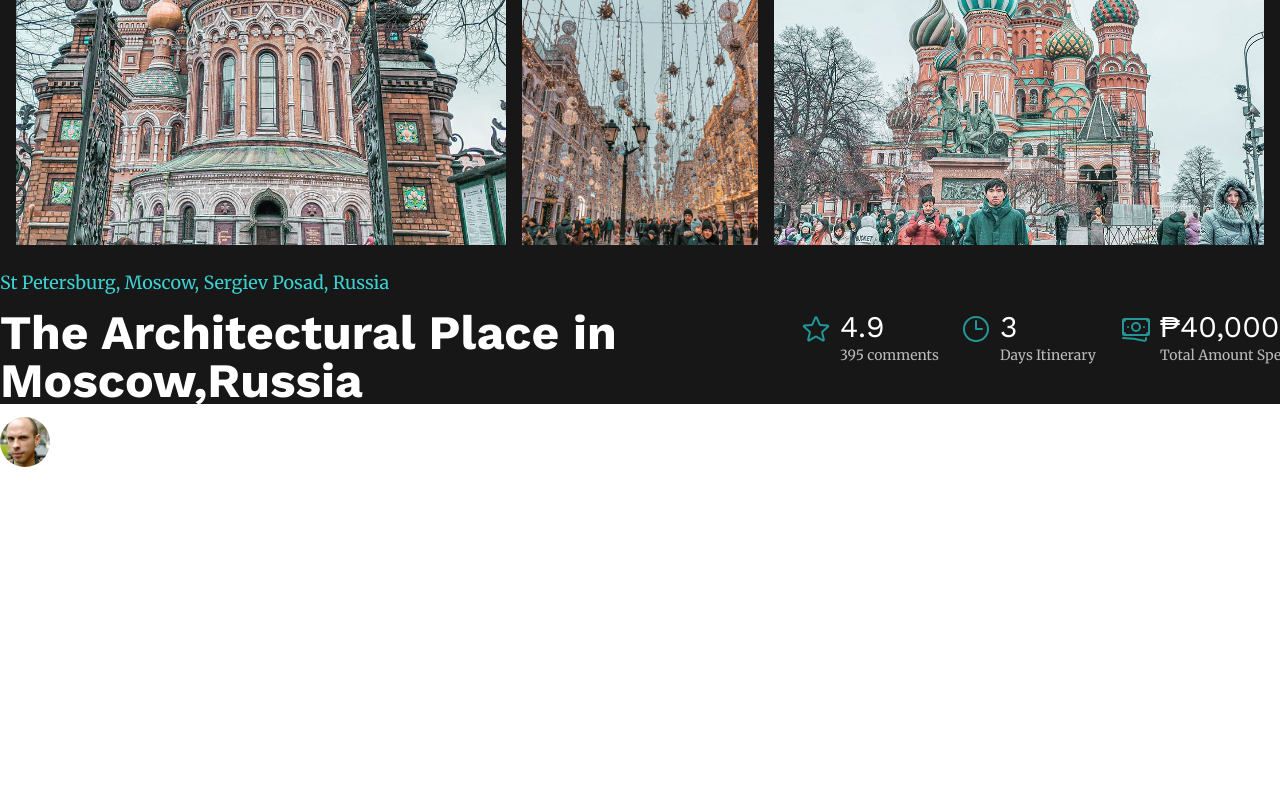
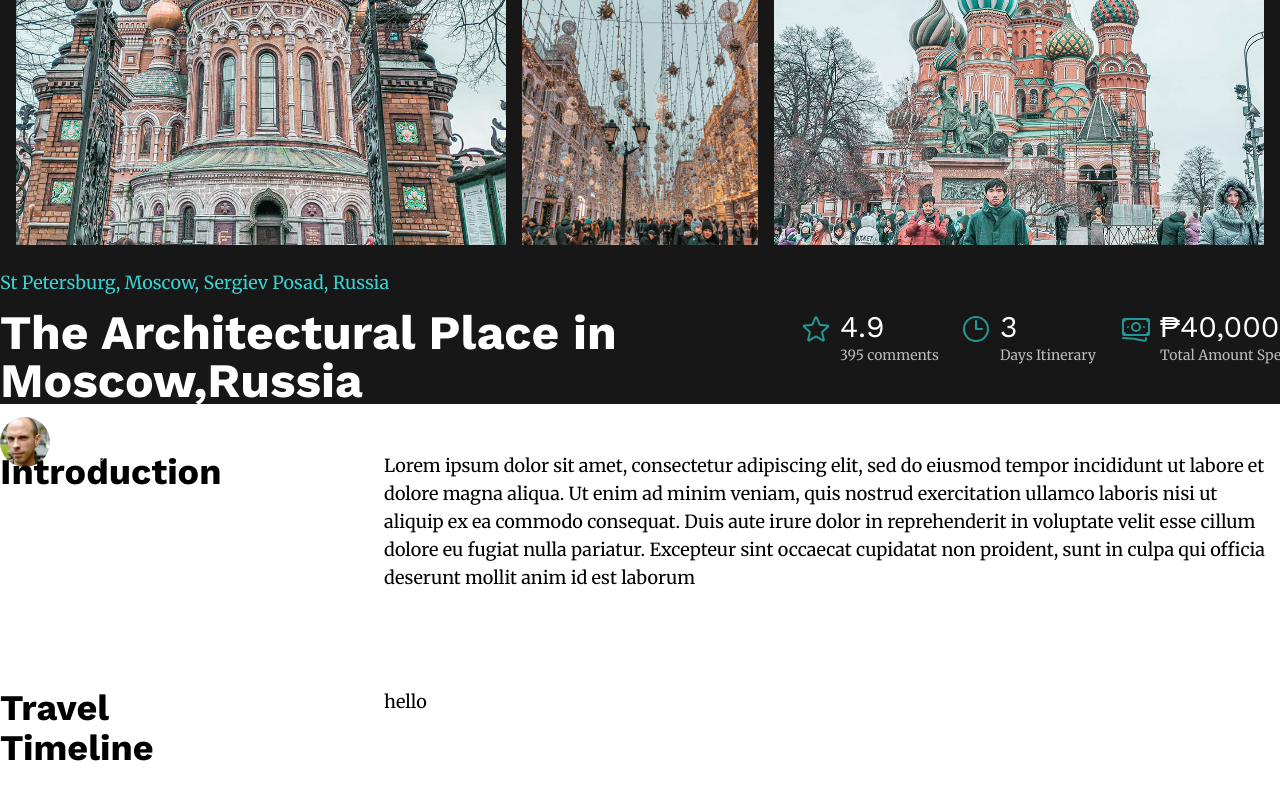
Before and after one commit to topzdev/sharetrip, a Next.js app: page /post/7-Day-japan-free-must-visit-tourist-spots in a window 1280 px wide. Shown: the part 396-1196 px from the top of the page. Before the commit the page ends 863 px from the top, so only its background shows below. Built offline with nearby package versions, Linux system fonts and the light colour scheme.

Commit message:
query hydration fix

```diff
--- a/components/pages/post/PostHeading.tsx
+++ b/components/pages/post/PostHeading.tsx
@@ -7,24 +7,25 @@ import { usePostStore } from "stores/post";
 import PostHeadingGallery from "./heading/PostHeadingGallery";
 import PostHeadingInformation from "./heading/PostHeadingInformation";
 
-const PostHeading = () => {
+type Props = {};
+
+const PostHeading: React.FC<Props> = ({}) => {
+  const { data, error, isLoading } = useQuery<DetailedPost>("post", () =>
+    getPost(slug)
+  );
   const [appbarHeight, setAppbarHeight] = useState(91);
-  const post = usePostStore((state) => state.post);
   const router = useRouter();
   const slug = router.query.slug as string;
-  const { data, isLoading } = useQuery<DetailedPost>("post", () =>
-    getPost(slug)
-  );
 
-  if (!data) {
-    return <></>;
-  }
+  if (isLoading) return <>loading...</>;
+  if (error) return <>error</>;
+  if (!data) return <>data not found</>;
 
   return (
     <div
       className={`bg-neutral-900 text-white h-screen`}
       style={{ paddingTop: `${appbarHeight}px` }}>
-      <PostHeadingGallery images={data.images} />
+      <PostHeadingGallery images={data?.images} />
       <PostHeadingInformation info={data} />
     </div>
   );
--- /dev/null
+++ b/components/pages/post/PostIntroduction.tsx
@@ -0,0 +1,23 @@
+import PostsSection from "./parts/PostSection";
+import { DetailedPost } from "@/types/data";
+import { getPost } from "api/post";
+import { useRouter } from "next/router";
+import React from "react";
+import { useQuery } from "react-query";
+
+type Props = {};
+
+export default function PostIntroduction({}: Props) {
+  const router = useRouter();
+  const slug = router.query.slug as string;
+
+  const { data, isLoading } = useQuery<DetailedPost>("post", () =>
+    getPost(slug)
+  );
+
+  return (
+    <PostsSection id="introduction" title="Introduction">
+      {data?.intro}
+    </PostsSection>
+  );
+}
--- /dev/null
+++ b/components/pages/post/PostTravelTimeline.tsx
@@ -0,0 +1,14 @@
+import React from "react";
+import PostSection from "./parts/PostSection";
+
+type Props = {};
+
+const PostTravelTimeline: React.FC<Props> = ({}) => {
+  return (
+    <PostSection title="Travel Timeline" id="travelTimeline">
+      hello
+    </PostSection>
+  );
+};
+
+export default PostTravelTimeline;
--- a/components/pages/post/heading/PostHeadingInformation.tsx
+++ b/components/pages/post/heading/PostHeadingInformation.tsx
@@ -42,8 +42,8 @@ const PostStatistics: React.FC<{ statistics: DetailedPost["statistics"] }> = ({
 
   return (
     <>
-      {renderStats.map((item) => (
-        <div className="flex items-start">
+      {renderStats.map((item, idx) => (
+        <div className="flex items-start" key={idx}>
           {<item.icon className={`w-8 mt-1 shrink-0 text-primary`} />}
 
           <div className="ml-2">
--- /dev/null
+++ b/components/pages/post/parts/PostSection.tsx
@@ -0,0 +1,23 @@
+import React from "react";
+
+type Props = {
+  id: string;
+  title: React.ReactElement | string;
+  children?: React.ReactElement | string;
+};
+
+const PostSection: React.FC<Props> = ({ children, title, id }) => {
+  return (
+    <section className="flex py-12" id={id}>
+      <div className="w-[20%]">
+        <h2 className="text-4xl font-semibold" id={id + "Heading"}>
+          {title}
+        </h2>
+      </div>
+
+      <div className="w-[70%] ml-auto text-lg font-serif">{children}</div>
+    </section>
+  );
+};
+
+export default PostSection;
--- a/pages/post/[slug].tsx
+++ b/pages/post/[slug].tsx
@@ -1,8 +1,11 @@
 import DefautlLayout from "@/components/layout/layout";
 import PostHeading from "@/components/pages/post/PostHeading";
+import PostIntroduction from "@/components/pages/post/PostIntroduction";
+import PostTravelTimeline from "@/components/pages/post/PostTravelTimeline";
 import { DetailedPost } from "@/types/data";
 import { getPost } from "api/post";
 import { GetServerSideProps, InferGetServerSidePropsType } from "next";
+import Head from "next/head";
 import { ReactElement } from "react";
 import { dehydrate, QueryClient, useQuery } from "react-query";
 
@@ -10,14 +13,13 @@ export const getServerSideProps: GetServerSideProps<{
   slug: string;
 }> = async (context) => {
   const queryClient = new QueryClient();
-  await queryClient.prefetchQuery("post", () => getPost(slug));
-  // const res = await fetch("https://.../data");
   const slug = context.query.slug as string;
+  await queryClient.prefetchQuery(["post"], () => getPost(slug));
 
   return {
     props: {
       slug,
-      dehydatedState: dehydrate(queryClient),
+      dehydratedState: dehydrate(queryClient),
     },
   };
 };
@@ -25,13 +27,23 @@ export const getServerSideProps: GetServerSideProps<{
 const PostPage = ({
   slug,
 }: InferGetServerSidePropsType<typeof getServerSideProps>) => {
-  const { data, isLoading } = useQuery<DetailedPost>("post", () =>
+  const { data, isLoading, error } = useQuery<DetailedPost>(["post"], () =>
     getPost(slug)
   );
 
   return (
     <>
+      <Head>
+        <title>{data?.title}</title>
+        <meta name="description" content={data?.intro} />
+        <link rel="icon" href="/favicon.ico" />
+      </Head>
       <PostHeading />
+
+      <div className="w-[1280px] mx-auto">
+        <PostIntroduction />
+        <PostTravelTimeline />
+      </div>
     </>
   );
 };
```
Also changed, not shown: components/pages/post/heading/PostHeadingGallery.tsx (+4 -1 lines), public/images/banners/signup-banner.jpg (renamed from public/images/banners/introduction-wide.jpg).
